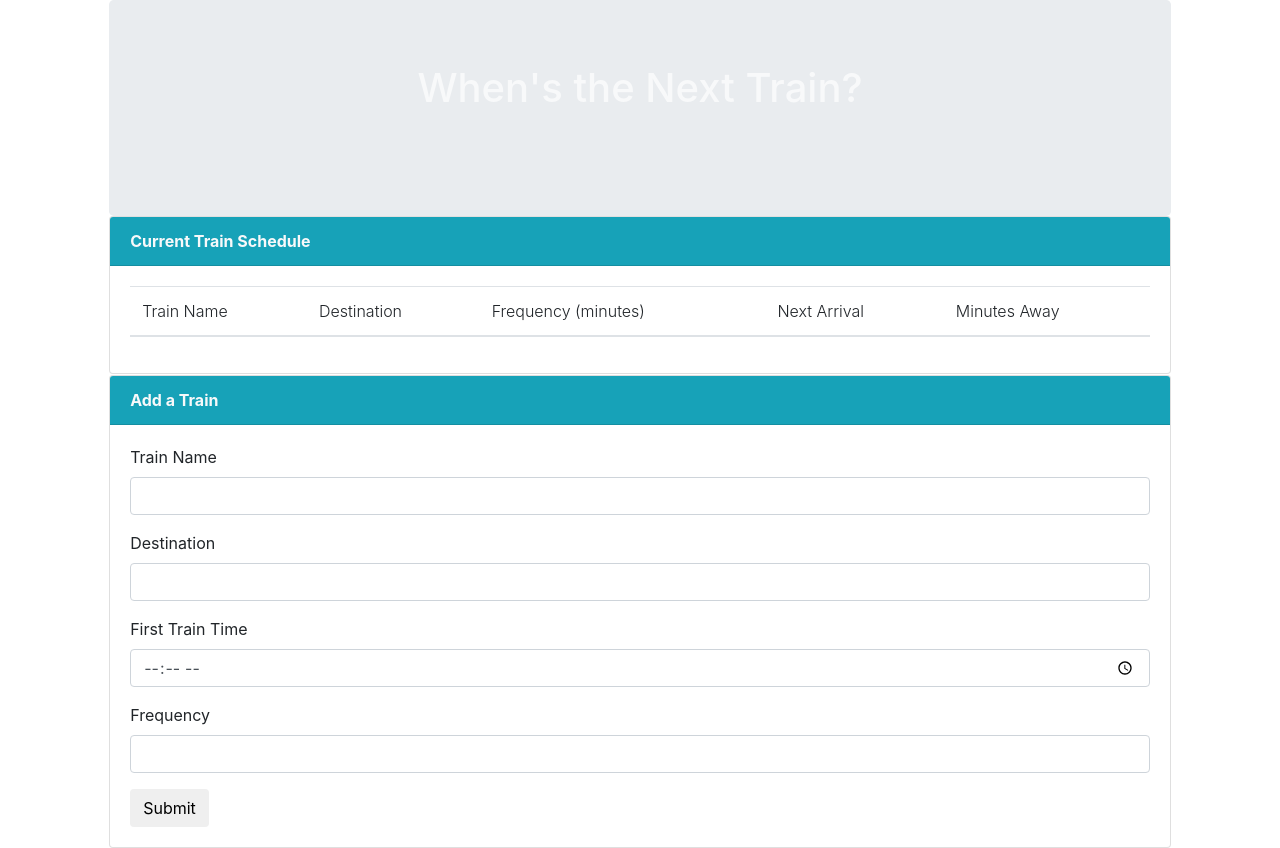
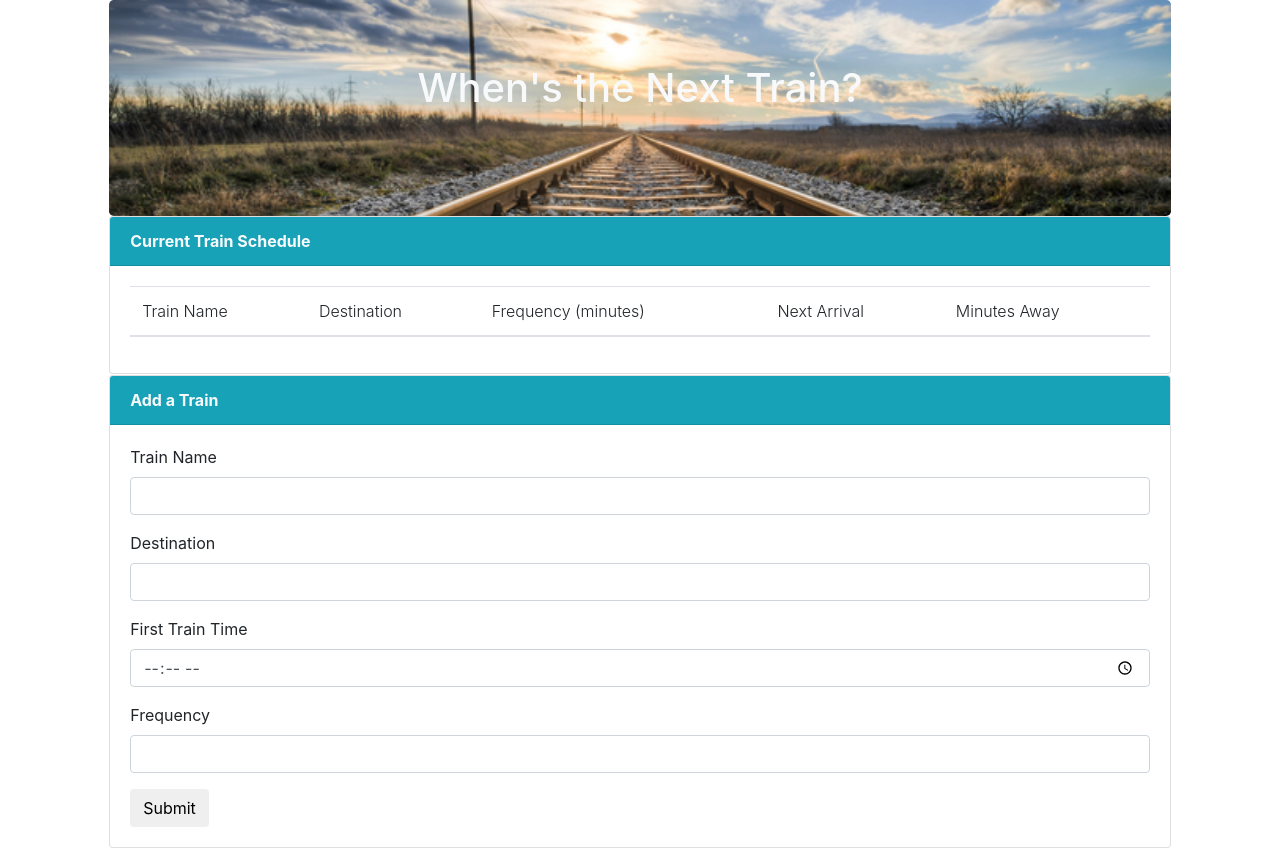
Before and after one commit to enigmatic-agent-scully/train-time, a plain HTML site: page index.html in a window 1280 px wide. Drawn offline with nearby package versions, Linux system fonts and the light colour scheme; the site is published under a folder, as on GitHub Pages, so addresses that start at the root find nothing; no server answers; a script that the page names is missing.

Commit message:
try again

```diff
--- a/index.html
+++ b/index.html
@@ -16,7 +16,7 @@
     <script src="https://cdn.jsdelivr.net/momentjs/2.12.0/moment.min.js"></script>
     <style>
       #headerimg {
-      background-image: url(/assets/images/train-tracks.jpg) !important; background-size: cover;
+      background-image: url("assets/images/train-tracks.jpg") !important; background-size: cover;
       height: 100%;
       }
     </style>
```
